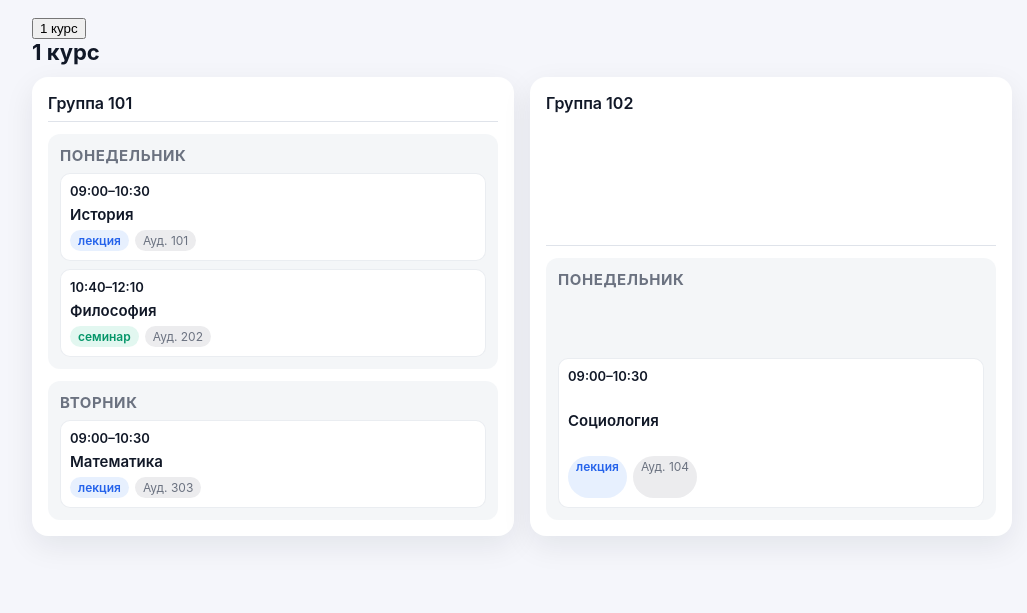
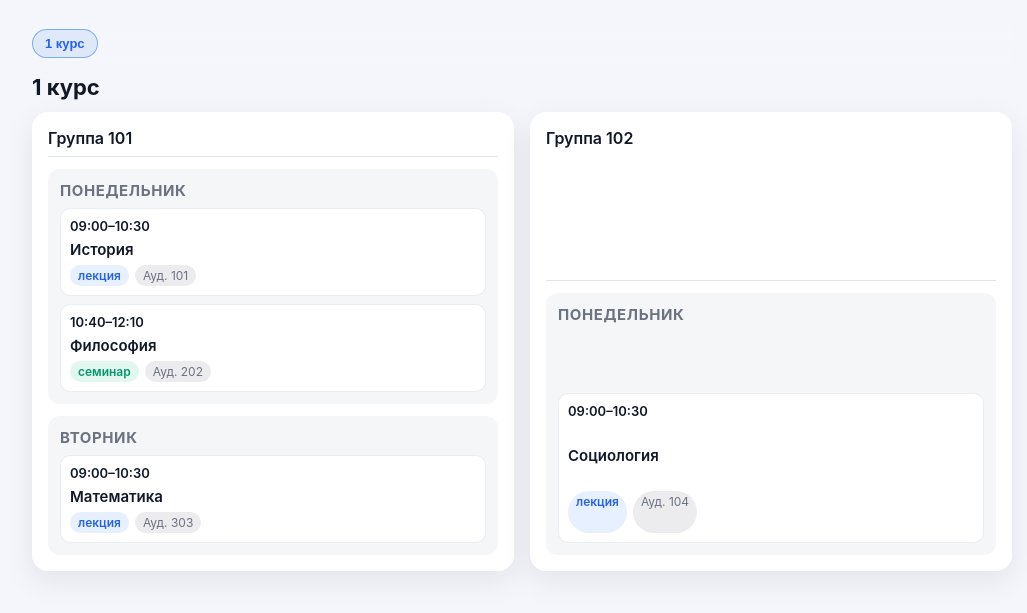
Before and after one commit to bodryash/bo, a plain HTML site: page index.html in a window 1280 px wide. Shown: the part 85-698 px from the top of the page, without its empty margins (118-1145 px from the left). Drawn offline with Linux system fonts and the light colour scheme.

Commit message:
Update style.css

```diff
--- a/style.css
+++ b/style.css
@@ -1,4 +1,4 @@
-* {
+ {
   box-sizing: border-box;
 }
 
@@ -8,6 +8,10 @@ body {
   color: var(--tg-theme-text-color, #111827);
   margin: 0;
   padding: 20px 16px 48px;
+}
+
+html {
+  scroll-behavior: smooth;
 }
 
 #app {
@@ -34,11 +38,55 @@ body {
 
 .course {
   margin-bottom: 28px;
+  scroll-margin-top: 110px;
 }
 
 .course-title {
   margin: 0 0 12px;
   font-size: 22px;
+}
+
+.course-nav {
+  position: sticky;
+  top: 12px;
+  z-index: 5;
+  padding: 12px 0 16px;
+  background: linear-gradient(
+    180deg,
+    var(--tg-theme-bg-color, #f5f6fb) 0%,
+    rgba(245, 246, 251, 0.85) 70%,
+    rgba(245, 246, 251, 0) 100%
+  );
+  backdrop-filter: blur(4px);
+}
+
+.course-nav__list {
+  display: flex;
+  gap: 10px;
+  flex-wrap: wrap;
+}
+
+.course-pill {
+  border: 1px solid rgba(148, 163, 184, 0.4);
+  background: var(--tg-theme-secondary-bg-color, #ffffff);
+  color: inherit;
+  border-radius: 999px;
+  padding: 6px 12px;
+  font-size: 13px;
+  font-weight: 600;
+  cursor: pointer;
+  transition: all 0.2s ease;
+}
+
+.course-pill:hover {
+  border-color: rgba(59, 130, 246, 0.6);
+  color: #2563eb;
+}
+
+.course-pill--active {
+  background: rgba(59, 130, 246, 0.12);
+  border-color: rgba(59, 130, 246, 0.6);
+  color: #2563eb;
 }
 
 .group-grid {
@@ -167,4 +215,8 @@ body {
   .group-card {
     padding: 14px;
   }
+
+  .course-nav {
+    top: 6px;
+  }
 }
```
